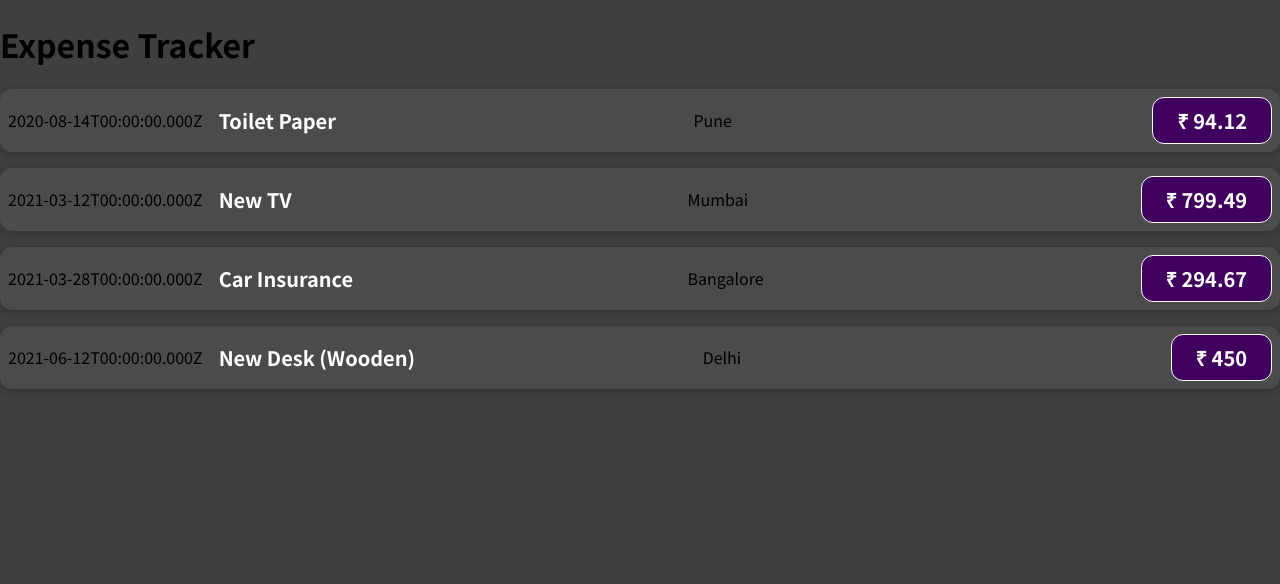
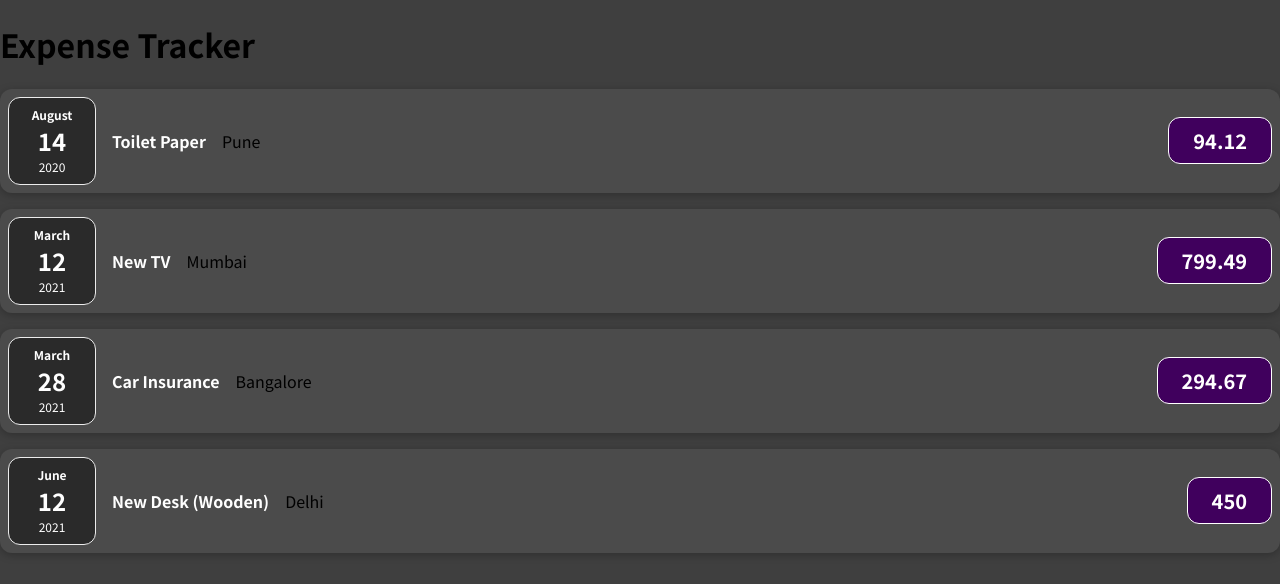
Before and after one commit to ctrl07/react, a JavaScript app: page / in a window 1280 px wide. Shown: the top 584 px of the page. Built offline with nearby package versions, Linux system fonts and the light colour scheme.

Commit message:
Create: ExpenseDate and ExpenseDetails components and added styling.

```diff
--- /dev/null
+++ b/src/components/ExpenseDate.css
@@ -0,0 +1,26 @@
+.expense-date {
+  display: flex;
+  flex-direction: column;
+  width: 5.5rem;
+  height: 5.5rem;
+  border: 1px solid #ececec;
+  background-color: #2a2a2a;
+  color: white;
+  border-radius: 12px;
+  align-items: center;
+  justify-content: center;
+}
+
+.expense-date__month {
+  font-size: 0.75rem;
+  font-weight: bold;
+}
+
+.expense-date__year {
+  font-size: 0.75rem;
+}
+
+.expense-date__day {
+  font-size: 1.5rem;
+  font-weight: bold;
+}
--- /dev/null
+++ b/src/components/ExpenseDate.js
@@ -0,0 +1,17 @@
+import "./ExpenseDate.css";
+
+function ExpenseDate(props) {
+  const month = props.date.toLocaleString("en-US", { month: "long" });
+  const day = props.date.toLocaleString("en-US", { day: "2-digit" });
+  const year = props.date.getFullYear();
+
+  return (
+    <div className="expense-date">
+      <div className="expense-date__month">{month}</div>
+      <div className="expense-date__day">{day}</div>
+      <div className="expense-date__year">{year}</div>
+    </div>
+  );
+}
+
+export default ExpenseDate;
--- /dev/null
+++ b/src/components/ExpenseDetails.js
@@ -0,0 +1,17 @@
+function ExpenseDetails(props) {
+  const title = props.title;
+  const amount = props.amount;
+  const location = props.location;
+
+  return (
+    <>
+      <div className="expense-item__title">
+        <h2>{title}</h2>
+      </div>
+      <div className="expense-item__description">{location}</div>
+      <div className="expense-item__price">{amount}</div>
+    </>
+  );
+}
+
+export default ExpenseDetails;
--- a/src/components/ExpenseItem.js
+++ b/src/components/ExpenseItem.js
@@ -1,14 +1,16 @@
+import ExpenseDate from "./ExpenseDate.js";
+import ExpenseDetails from "./ExpenseDetails.js";
 import "./ExpenseItem.css";
 
 function ExpenseItem(props) {
   return (
     <div className="expense-item">
-      <div>{props.date.toISOString()}</div>
-      <div className="expense-item__description">
-        <h2>{props.title}</h2>
-        <div className="expense-item__description">{props.location}</div>
-        <div className="expense-item__price">₹ {props.amount}</div>
-      </div>
+      <ExpenseDate date={props.date} />
+      <ExpenseDetails
+        title={props.title}
+        location={props.location}
+        amount={props.amount}
+      />
     </div>
   );
 }
```
Also changed, not shown: src/components/ExpenseItem.css (indentation only).
